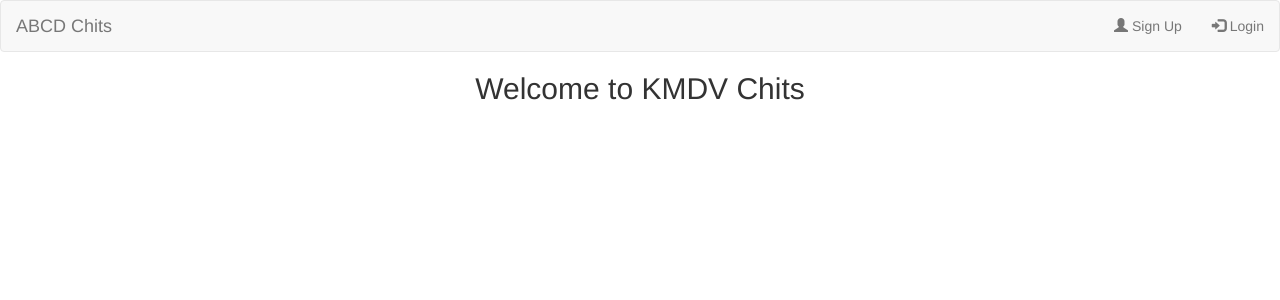
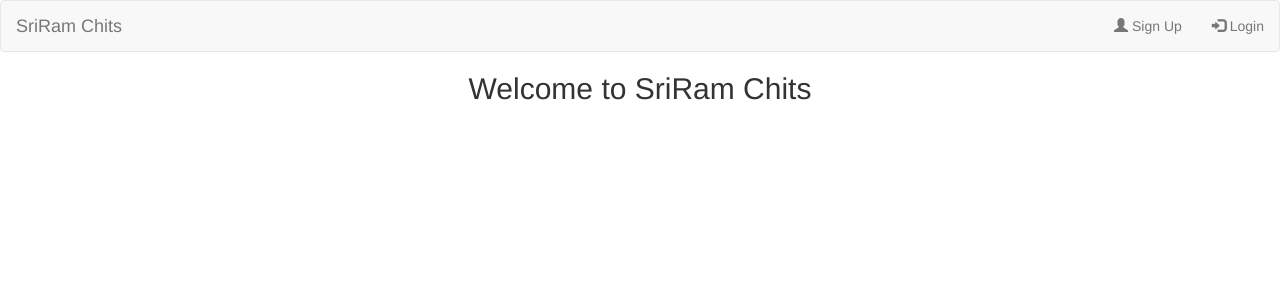
Before and after one commit to RamaKrishnaKunda/Chit-App, a Django app: page /chitapp/ in a window 1280 px wide. Shown: the top 300 px of the page. Run offline with Django 3.2, Linux system fonts and the light colour scheme; some libraries are stand-ins or nearby versions.

Commit message:
Changed Chit app name

```diff
--- a/chit_app/templates/_base.html
+++ b/chit_app/templates/_base.html
@@ -12,7 +12,7 @@
     <nav class="navbar navbar-default">
         <div class="container-fluid">
             <div class="navbar-header">
-                <a class="navbar-brand" href="">ABCD Chits</a>
+                <a class="navbar-brand" href="">SriRam Chits</a>
             </div>
             <ul class="nav navbar-nav navbar-right">
                 {% if not user.is_authenticated%}
@@ -27,7 +27,7 @@
         </div>
     </nav>
         {% if firstpage %}
-            <p><h2 align = 'center'>Welcome to KMDV Chits</h2></p>
+            <p><h2 align = 'center'>Welcome to SriRam Chits</h2></p>
         {%endif%}
         {% block content %}
         {% endblock %}
```
